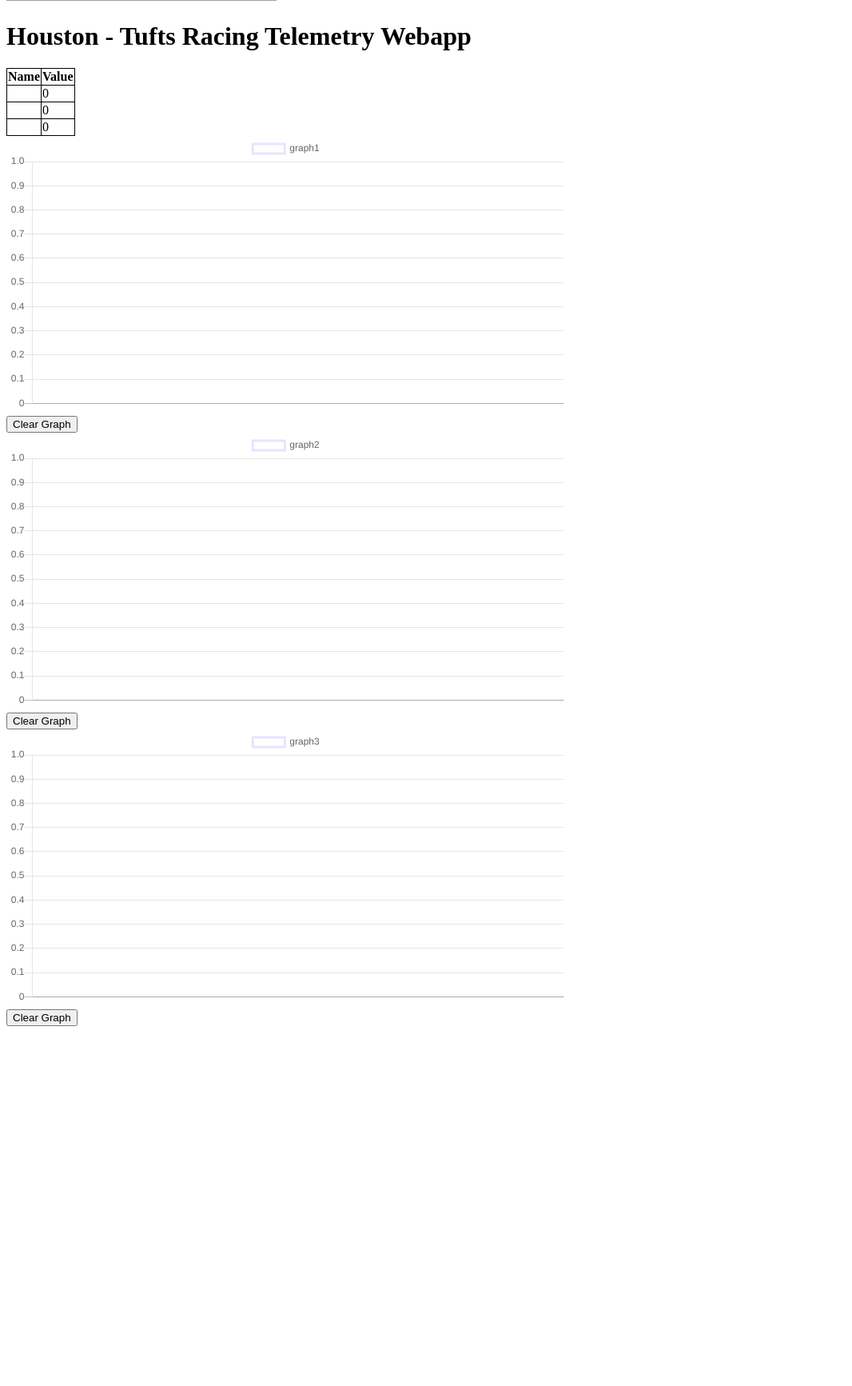
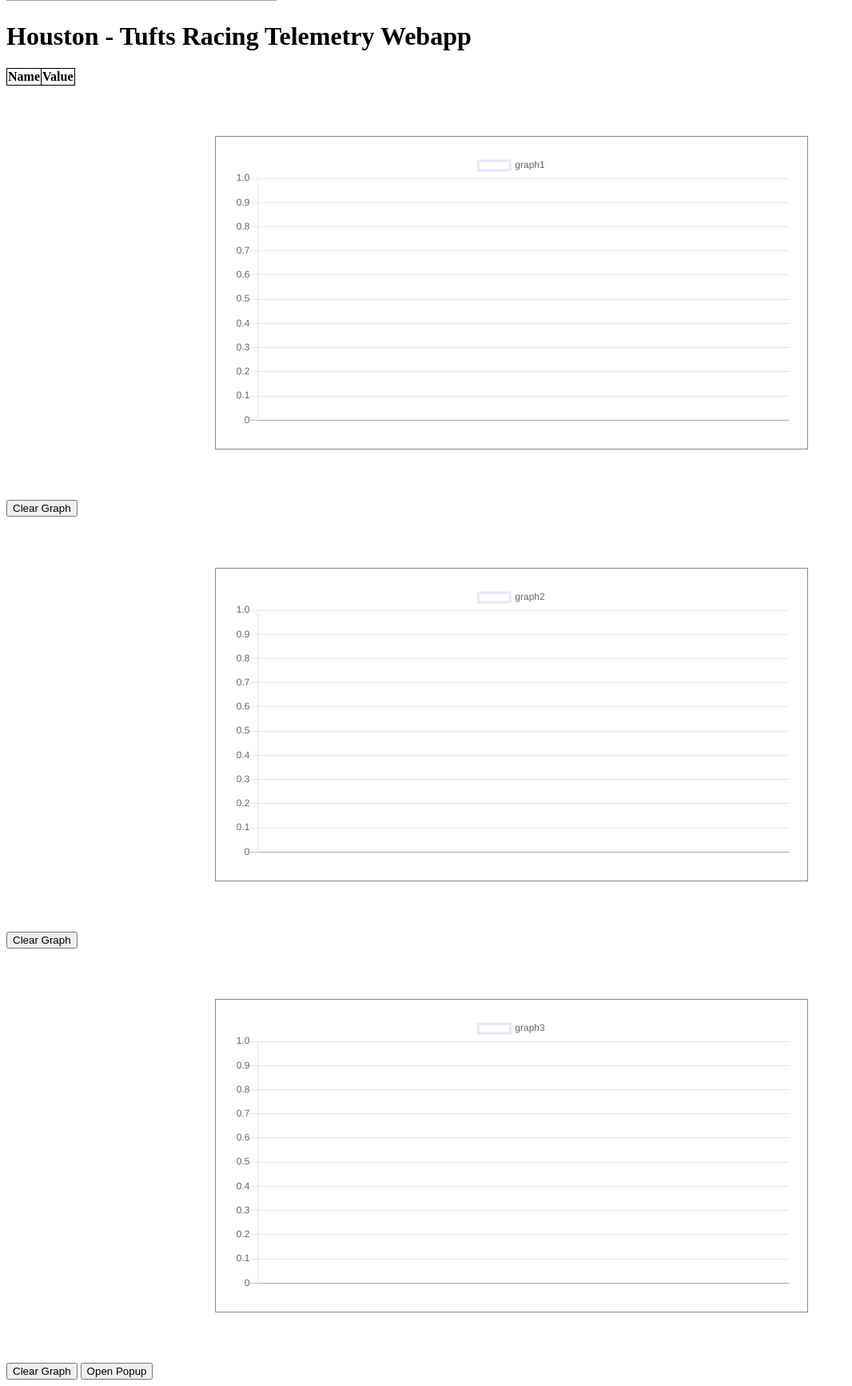
Before and after one commit to TER-Sensors-and-Microcontrollers/sensors-microcontrollers-25-26, a Flask app: page / in a window 1280 px wide. Shown: the part 260-1993 px from the top of the page at 80% size, without its empty margins (0-1066 px from the left). Before the commit the page ends 1543 px from the top, so only its background shows below. Run offline with Flask 3, Linux system fonts and the light colour scheme; lists and menus that the app fills with data are empty; some libraries are stand-ins or nearby versions; grey boxes are pictures that could not be loaded.

Commit message:
website stuff

```diff
--- a/houston/static/style.css
+++ b/houston/static/style.css
@@ -1 +1,22 @@
 /* TODO */
+
+.modal {
+    background-color: #fefefe;
+    margin: 5% auto; /* 5% from the top and centered */
+    padding: 20px;
+    border: 3px solid #000000;
+    width: 80%; /* Could be more or less, depending on screen size */
+    max-width: 600px; /* Max width for larger screens */
+    position: relative;
+    display: none;
+}
+
+.graph {
+    background-color: #ffffff;
+    margin: 5% auto; /* 5% from the top and centered */
+    padding: 20px;
+    border: 1px solid #888;
+    width: 50%; /* Could be more or less, depending on screen size */
+    max-width: 600px; /* Max width for larger screens */
+    position: relative;
+}
--- a/houston/templates/index.html
+++ b/houston/templates/index.html
@@ -53,11 +53,7 @@
                 table.appendChild(thead);
 
                 const tbody = document.createElement('tbody');
-                const data = [
-                    { name: '', value: 0 },
-                    { name: '', value: 0 },
-                    { name: '', value: 0 }
-                ];
+                const data = [];
 
                 data.forEach(rowData => {
                     const row = document.createElement('tr');
@@ -76,7 +72,7 @@
                 /*
                     renderTable
 
-                    renders
+                    renders real-time data table with upated data via data array
 
 
                 */
@@ -142,11 +138,11 @@
             }, 3000);
             </script>
         <script src="https://cdnjs.cloudflare.com/ajax/libs/Chart.js/2.9.4/Chart.js"></script>
-        <canvas id="graph1" style="width:100%;max-width:700px"></canvas>
+        <canvas class="graph" id="graph1" style="width:100%;max-width:700px"></canvas>
         <button onclick="clearGraph(g1)">Clear Graph</button>
-        <canvas id="graph2" style="width:100%;max-width:700px"></canvas>
+        <canvas class="graph" id="graph2" style="width:100%;max-width:700px"></canvas>
         <button onclick="clearGraph(g2)">Clear Graph</button>
-        <canvas id="graph3" style="width:100%;max-width:700px"></canvas>
+        <canvas class="graph" id="graph3" style="width:100%;max-width:700px"></canvas>
         <button onclick="clearGraph(g3)">Clear Graph</button>
         <script>
             // TODO: we need to move these functions to a separate file eventually!
@@ -166,11 +162,9 @@
             */
             async function updateGraphs([sid1,sid2,sid3])
             {
-                // also TODO: make a function that clears the data from a graph.
-                // add button [test] to clear all graph data
+                // also TODO:
                 // add button to exchange sensors in a specific graph
                 // add button to view a specific sensor in table mode (and associated page)
-                // function to set sensors of graph array (?)
 
                 try{
                     const response1 = await fetch('/get_test/' + sid1); // Replace with your actual API endpoint
@@ -342,6 +336,40 @@
                 updateGraphs([1, 36, 37]);
             }, 3000);
         </script>
+            <div id="sensorExchange" class="modal">
+            <div class="modal-content">
+                <button class="close-button">&times;</button>
+                <h2>Exchange Graphs</h2>
+                <p>select sensor data to exchange here...</p>
+            </div>
+        </div>
+        <button id="openPopup">Open Popup</button>
 
+
+
+        <script>
+
+            document.addEventListener('DOMContentLoaded', function() {
+            const modal = document.getElementById('sensorExchange');
+            const openPopupBtn = document.getElementById('openPopup');
+            const closeButton = document.querySelector('.close-button');
+
+            openPopupBtn.onclick = function() {
+                modal.style.display = 'block';
+                openPopupBtn.style.display = 'none';
+            }
+
+            closeButton.onclick = function() {
+                modal.style.display = 'none';
+                openPopupBtn.style.display = 'block';
+            }
+
+            window.onclick = function(event) {
+                if (event.target == modal) {
+                    modal.style.display = 'none';
+                }
+            }
+        });
+        </script>
     </body>
 </html>
```
